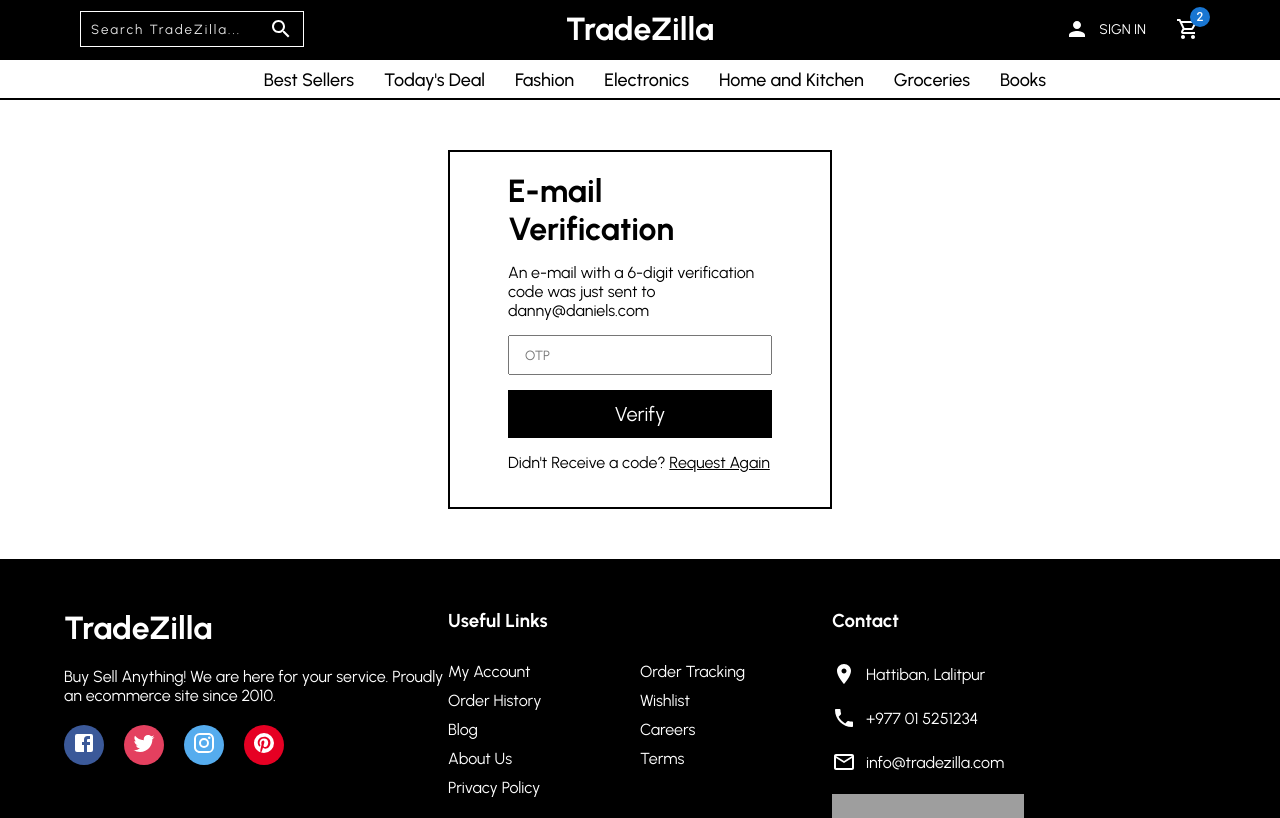
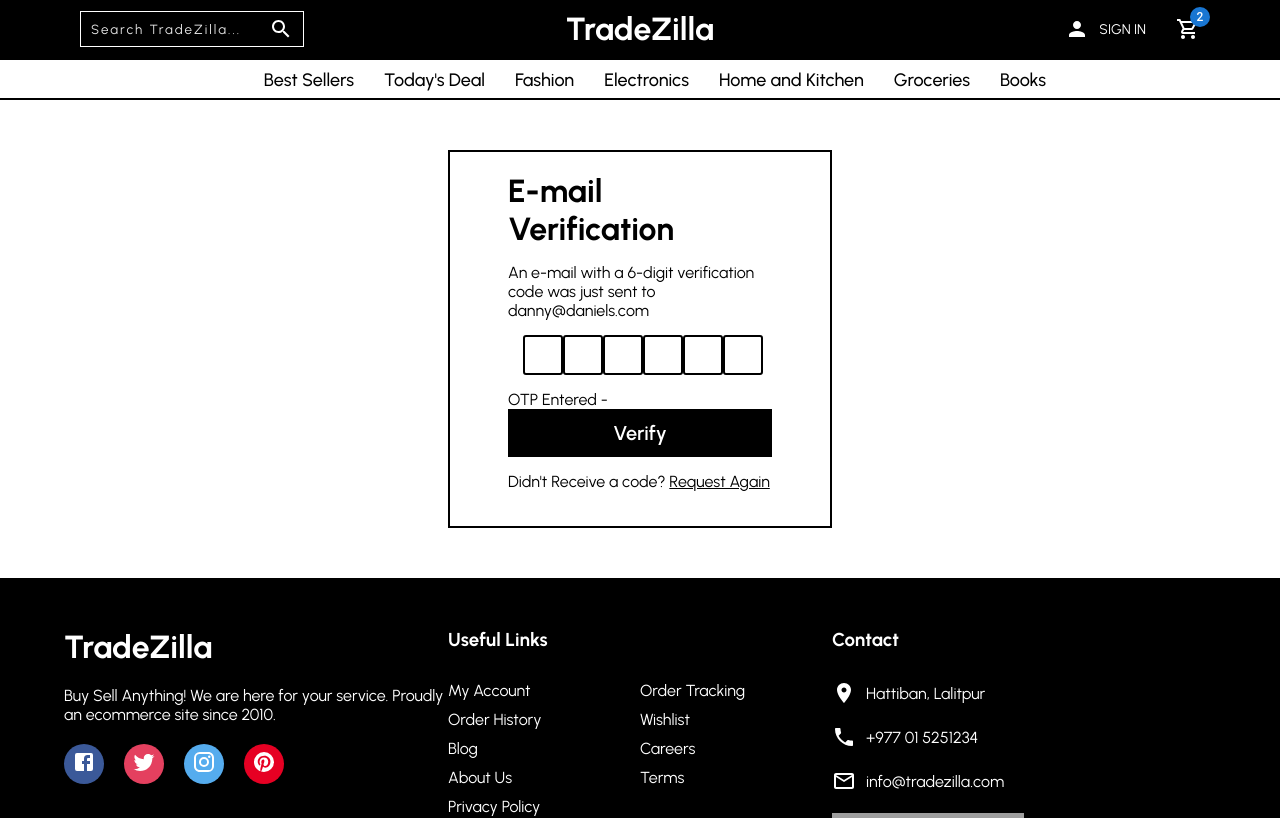
Before and after one commit to ghimiresaurav/TradeZilla, a React (Create React App) app in the folder client/: page /otp in a window 1280 px wide. Shown: the top 818 px of the page. Built offline with nearby package versions, Linux system fonts and the light colour scheme; grey boxes are pictures that could not be loaded.

Commit message:
update OTP UI

```diff
--- a/client/src/Pages/OTP.js
+++ b/client/src/Pages/OTP.js
@@ -1,6 +1,7 @@
 import styled from 'styled-components';
 import TopBars from '../Components/TopBars';
 import Footer from '../Components/Footer';
+import { useState } from 'react';
 
 const Container = styled.div`
     width: 100%;
@@ -40,10 +41,28 @@
     margin-bottom: 15px;
 `;
 
+const InputArea = styled.div`
+    height: 40px;
+    padding: 0 15px;
+    margin-bottom: 15px;
+    display: flex;
+    justify-content: space-between;
+    // background-color: green;
+
+`;
+
 const Input = styled.input`
-    height: 40px;
-    padding: 15px;
-    margin-bottom: 15px;
+    // width: 20%;
+    width: 40px;
+    // display: flex;
+    // justify-content: center;
+    // align-items: center;
+    // padding: auto;
+    // padding: 20px;
+    padding-left: 12px;
+    font-size: 20px;
+    border: 2px solid #000000;
+    border-radius: 3px;
 `;
 
 const Button = styled.button`
@@ -53,7 +72,7 @@
     color: #ffffff;
     background-color: #000000;
     font-size: 20px;
-    font=weight: 700;
+    font-weight: 600;
     border: 2px solid #000000;
     padding: 10px 0;
     transition: 0.3s ease-in-out;
@@ -75,6 +94,20 @@
 
 
 const OTP = (props) => {
+
+    const [otp, setOtp] = useState(new Array(6).fill(""));
+
+    const handleChange = (element, index) =>{
+        if (isNaN(element.value)) return false;
+
+        setOtp([...otp.map((d, idx) => (idx === index) ? element.value : d)]);
+
+        //Focus next input
+        if (element.nextSibling){
+            element.nextSibling.focus();
+        }
+    };
+
     return (
         <Container>
             <TopBars loggedIn = {props.loggedIn}/>
@@ -83,7 +116,14 @@
                     <Wrapper>
                         <Title>E-mail Verification</Title>
                         <Label>An e-mail with a 6-digit verification code was just sent to danny@daniels.com</Label>
-                    <Input placeholder='OTP'/>
+                        <InputArea>
+                            {otp.map((data, index) => {
+                                return (
+                                    <Input type = "text" maxLength = "1" key = {index} value = {data} onChange = {e=> handleChange(e.target, index)} onFocus = {e => e.target.select()}/>
+                                )
+                            })}
+                        </InputArea>
+                        <p>OTP Entered - {otp.join("")}</p>
                         <Button>Verify</Button>
                         <Label>Didn't Receive a code?&nbsp;
                             <Resend>Request Again</Resend>
```
Lines whose indentation alone changed are shown as unchanged.
